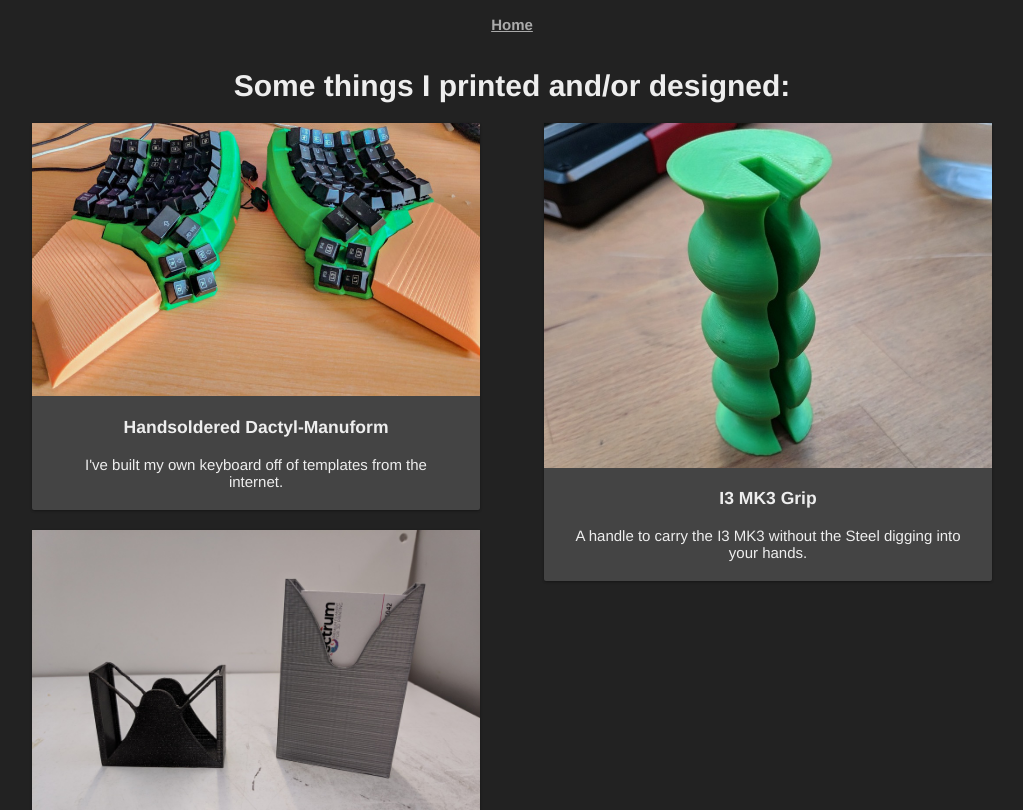
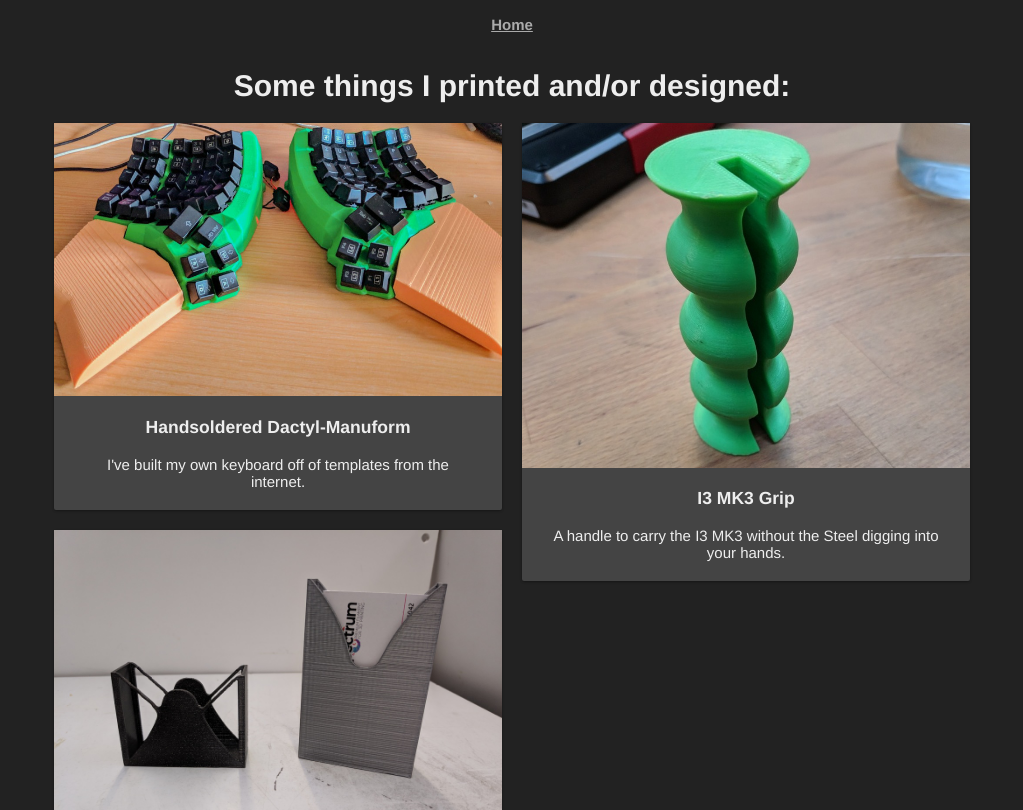
Before and after one commit to Simmarith/homepage, a Vue app: page /printing in a window 1280 px wide. Shown: the top 810 px of the page, without its empty margins (128-1151 px from the left). Built offline with nearby package versions, Linux system fonts and the light colour scheme.

Commit message:
eliminate column gap

```diff
--- a/src/styles/projects.less
+++ b/src/styles/projects.less
@@ -1,19 +1,30 @@
 .projects {
-    display: grid;
+  display              : grid;
   grid-template-columns: 1fr 1fr;
-    width: 80%;
-    margin: auto;
+  width                : 80%;
+  margin               : auto;
 }
 
 @media only screen and (max-width: 550px) {
   .projects {
     grid-template-columns: 1fr;
+
+    .projects-col {
+      align-items: center;
+
+      &:first-child {
+        align-items: center;
+      }
+    }
   }
 }
 
 .projects-col {
-    display: flex;
-    margin: 0 10px;
+  display       : flex;
+  margin        : 0 10px;
   flex-direction: column;
-    align-items: center;
+
+  &:first-child {
+    align-items: flex-end;
   }
+}
```
Lines whose indentation alone changed are shown as unchanged.
